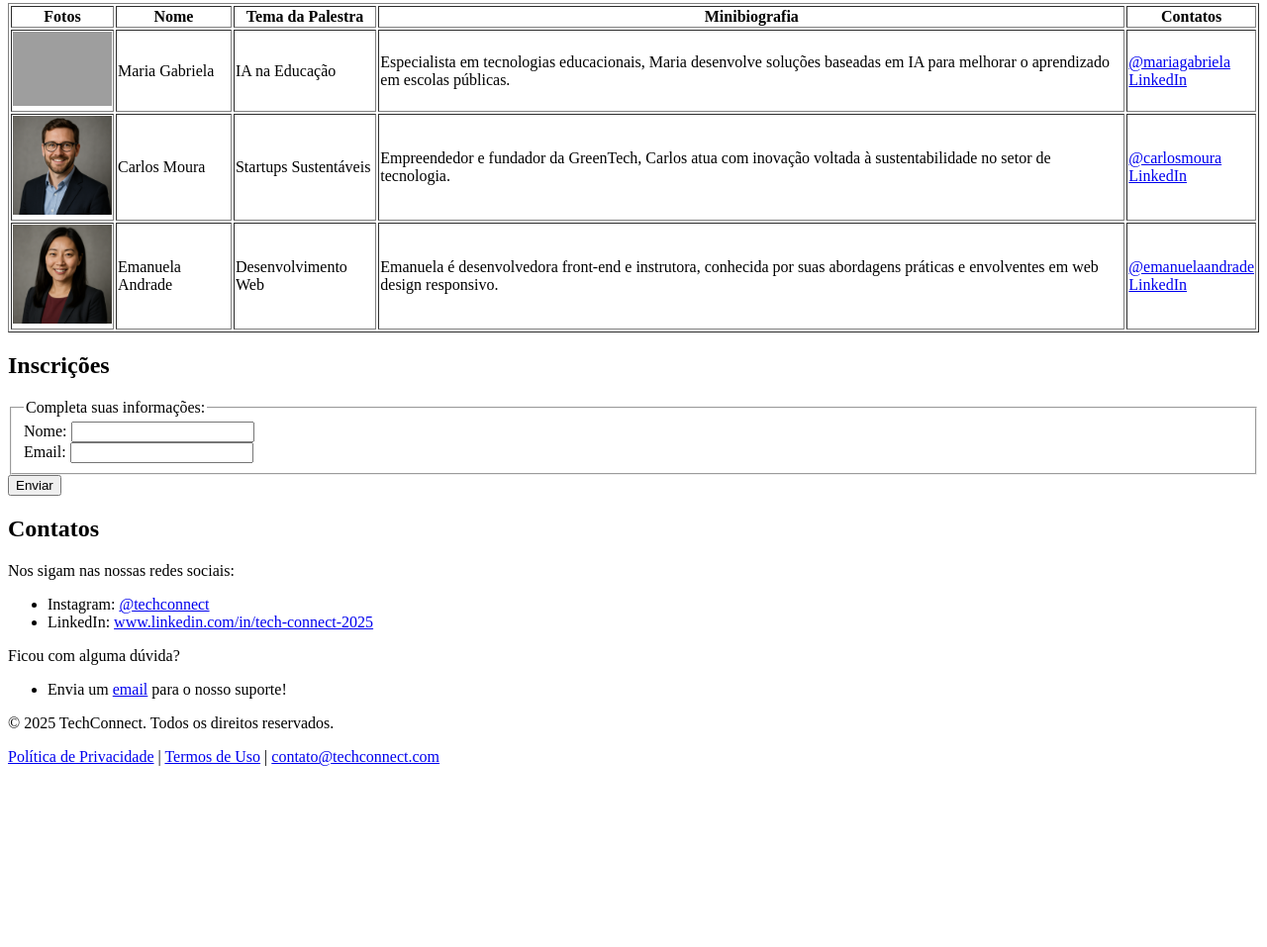
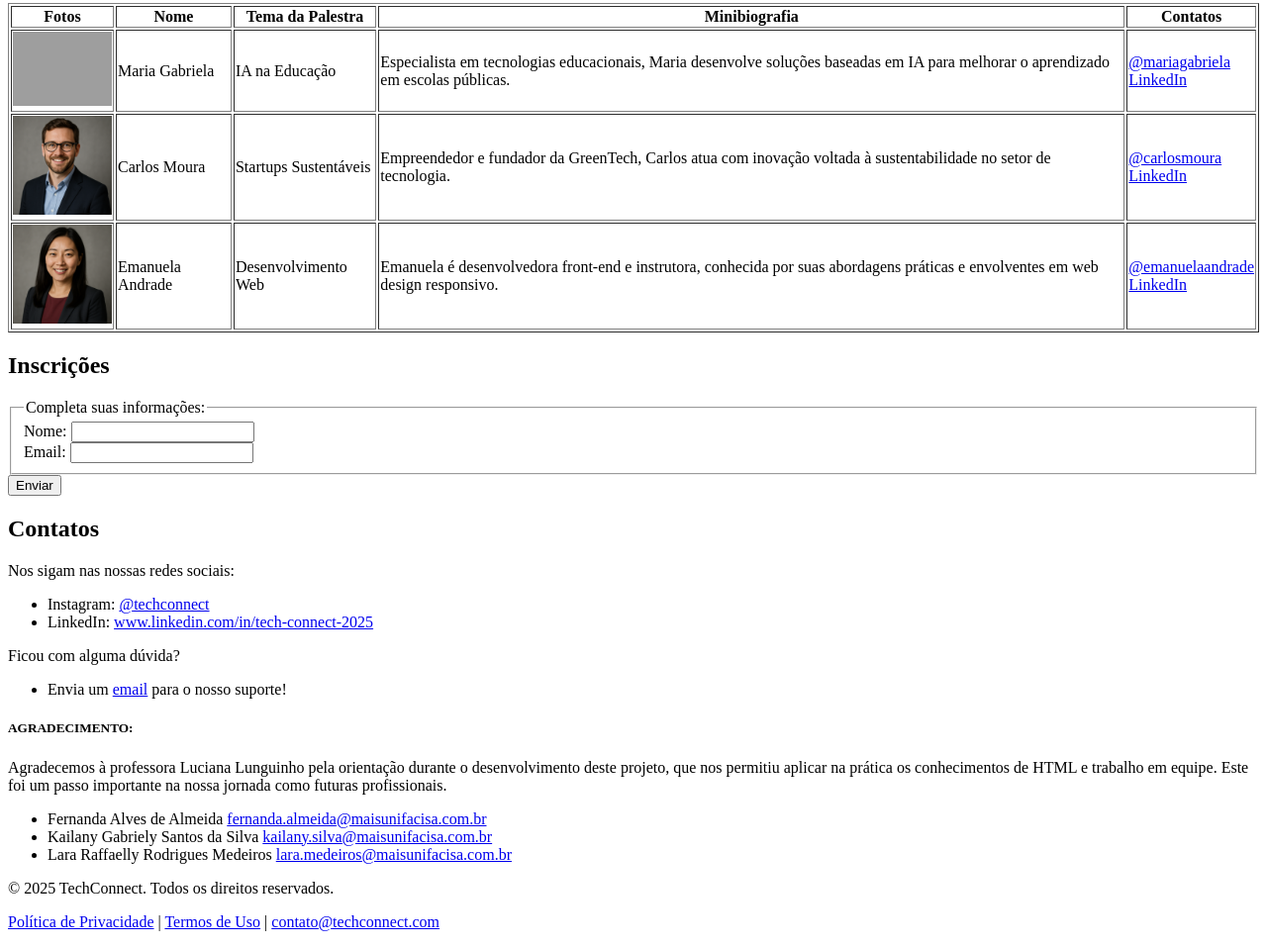
Before and after one commit to Kailany7/Fase1-ProjetoWebFrontEnd, a plain HTML site: page index.html in a window 1280 px wide. Shown: the part 880-1837 px from the top of the page at 99% size. Before the commit the page ends 1670 px from the top, so only its background shows below. Drawn offline with Linux system fonts and the light colour scheme; grey boxes are pictures that could not be loaded.

Commit message:
atualização 14-05

```diff
--- a/index.html
+++ b/index.html
@@ -19,6 +19,7 @@
       <img src="/assets/imageLogoBanner.jpeg" alt="Banner TechConnect" height="300px">
       <h1>TechConnect 2025</h1>
       <h3><em>Conectando ideias, criando o futuro</em></h3>
+       <!-- Navegação pela página (direcionamento por ID) -->
       <nav>
         <ul>
           <li><a href="#sobreoevento">Sobre o evento</a></li>
@@ -192,10 +193,23 @@
         </aside>
     </main>
      <footer>
+                <!-- Rodapé com agradecimento, -->
+                <h5>AGRADECIMENTO:</h5>
+                <p>Agradecemos à professora Luciana Lunguinho pela orientação durante o desenvolvimento deste projeto,
+                    que nos permitiu aplicar na prática os conhecimentos de HTML e trabalho em equipe.
+                    Este foi um passo importante na nossa jornada como futuras profissionais.</p>
+                <!-- Integrantes do grupo -->
+                <UL>
+                    <li>Fernanda Alves de Almeida <a href="mailto:fernanda.almeida@maisunifacisa.com.br">fernanda.almeida@maisunifacisa.com.br</a></li>
+                    <li>Kailany Gabriely Santos da Silva <a href="mailto:kailany.silva@maisunifacisa.com.br">kailany.silva@maisunifacisa.com.br</a></li>
+                    <li>Lara Raffaelly Rodrigues Medeiros <a href="mailto:lara.medeiros@maisunifacisa.com.br">lara.medeiros@maisunifacisa.com.br</a></li>
+                </UL>
+                <!-- Ano do "evento" (projeto) e questão dos direitos. -->
                 <p>&copy; 2025 TechConnect. Todos os direitos reservados.</p>
+                <!-- Rodapé tradicional com Política de Privacidade, Termos de Uso e Contato do evento -->
                 <p>
-        <a href="politica.html">Política de Privacidade</a> |
-        <a href="termos.html">Termos de Uso</a> |
+                    <a href="#sobreoevento">Política de Privacidade</a> |
+                    <a href="#sobreoevento">Termos de Uso</a> |
                     <a href="mailto:contato@techconnect.com">contato@techconnect.com</a>
                 </p>
             </footer>
```
Lines whose indentation alone changed are shown as unchanged.
